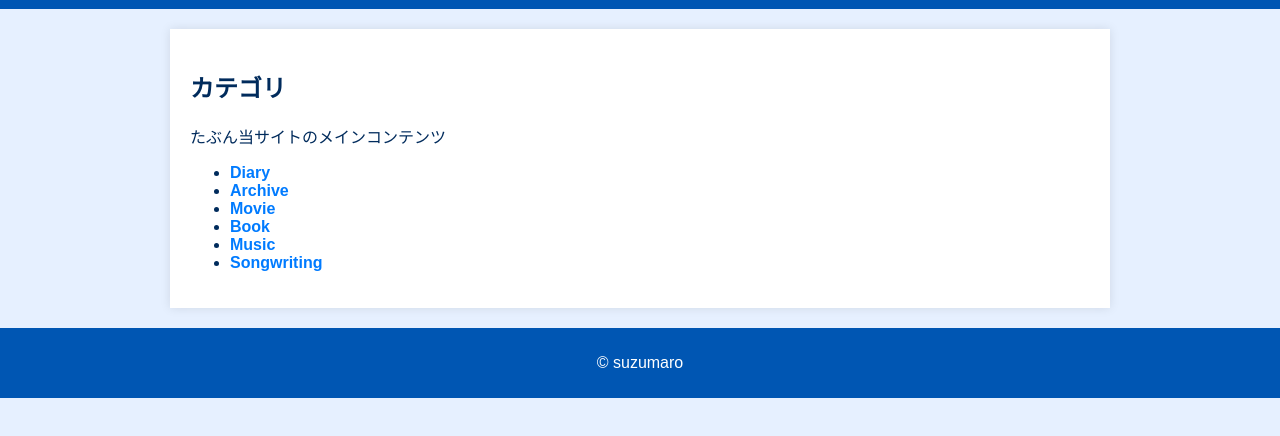
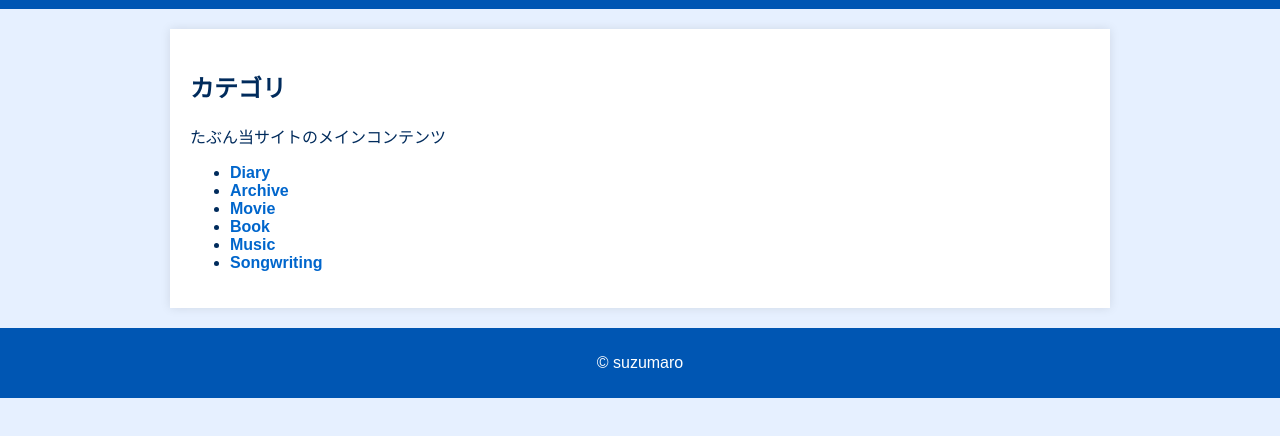
Before and after one commit to suzumaro/suzumaro.github.io, a plain HTML site: page essay/index.html in a window 1280 px wide. Shown: the part 86-522 px from the top of the page. Drawn offline with Linux system fonts and the light colour scheme.

Commit message:
a11y(css): ライトモードのリンク・ボタン色をWCAG AAのコントラスト比に調整
--link #007bff→#0066cc（4.0→5.6:1）、--link-hover #ff6600→#c75000（2.9→4.6:1）、
--btn-bg も #0066cc に。色味はほぼ同系統のまま。ダークモードは基準を満たしているため変更なし。

```diff
--- a/style.css
+++ b/style.css
@@ -11,10 +11,10 @@
     --sidebar-link: #0056b3;
     --content-bg:   white;
     --shadow:       rgba(0, 0, 0, 0.1);
-    --link:         #007bff;
-    --link-hover:   #ff6600;
+    --link:         #0066cc;   /* 白背景で 5.6:1（旧 #007bff は 4.0:1） */
+    --link-hover:   #c75000;   /* 白背景で 4.6:1（旧 #ff6600 は 2.9:1） */
     --link-visited: #551a8b;
-    --btn-bg:       #007bff;
+    --btn-bg:       #0066cc;
     --btn-hover:    #0056b3;
     --border:       #cce0ff;
     --input-bg:     white;
```
